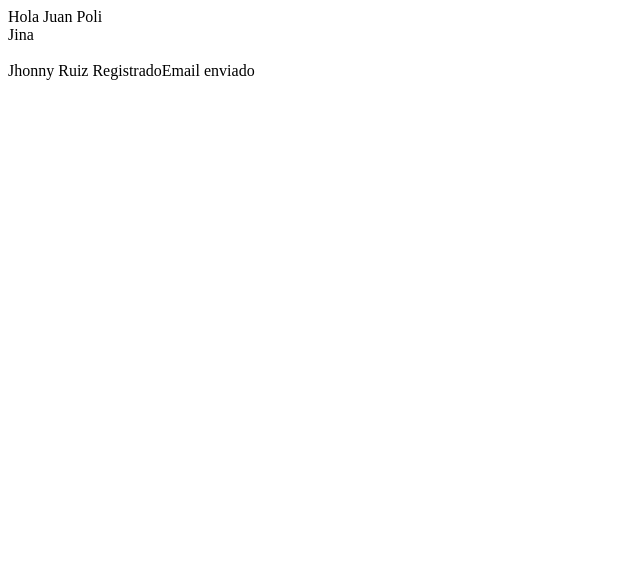
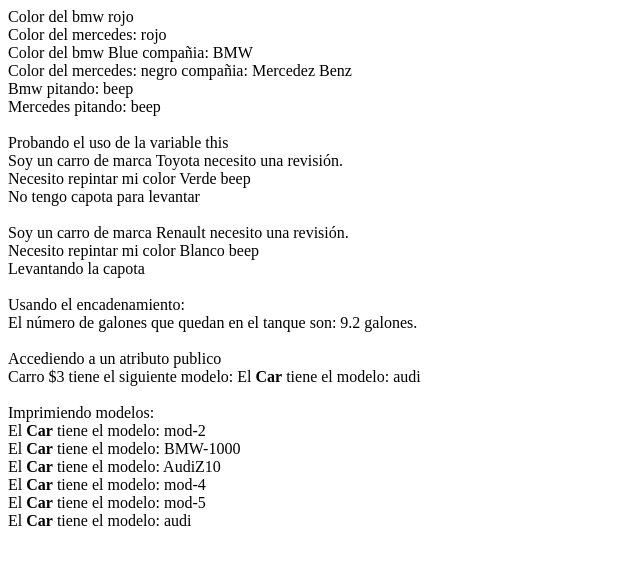
Before and after one commit to Darismi/proyecto01_juan_jacobo, a PHP site: page /ClasesObjetos.php in a window 1280 px wide. Shown: the top 565 px of the page, without its empty margins (0-640 px from the left). Run offline with PHP 8.4, Linux system fonts and the light colour scheme.

Commit message:
ultimos ajustes clases y objetos

```diff
--- a/Car.php
+++ b/Car.php
@@ -1,24 +1,56 @@
 <?php
 class Car {
+
 	public $empresa;
 	public $color = "rojo";
 	public $tieneCapota = "true";
+	public $contenidoTanque;
+	private $modelo = "Sin definir";
+
+	public function __construct($mod = "Sin definir"){
+		if($mod != "Sin definir"){
+			$this -> modelo = $mod;
+		}
+
+	}
+
+	private $modelos_permitidos = array("audi", "mazda", "mercedez", "lamborgini");
 
 	public function pitar(){
 		return "beep";
 	}
 
 	public function pedirRevision(){
-		return "Soy un carro de marca".$this->empresa. " necesito una revisión.
-				<br/> Necesito repintar mi color ". $this->color;
+		return "Soy un carro de marca ".$this->empresa. " necesito una revisión.
+				<br/> Necesito repintar mi color ". $this->color. " ". $this -> pitar();
 	}
 
 	public function levantarCapota(){
 		if ($this->tieneCapota){
-			return "Levantando capota";
+			return "Levantando la capota";
 		}else{
-			return "No tengo capota";
+			return "No tengo capota para levantar";
 		}
 	}
 
+	public function llenar($cantidad){
+		$this -> contenidoTanque += $cantidad;
+		return $this;
+	}
+
+	public function correr($kilometros){
+		$galonesConsumidos = $kilometros / 50;
+		$this -> contenidoTanque -= $galonesConsumidos;
+		return $this;
+	}
+
+	public function getModelo(){
+		return "El <b>" . __CLASS__ . "</b> tiene el modelo: ". $this -> modelo;
+	}
+
+	public function setModelo($mod){
+		if(in_array($mod, $this->modelos_permitidos)) $this -> modelo = $mod;
+		else $this -> modelo = "sin definir";
+	}
+
 }
--- a/ClasesObjetos.php
+++ b/ClasesObjetos.php
@@ -8,11 +8,12 @@
 </head>
 <body>
 	<?php
-        //require 'Car.php';
-        require 'Usuario.php';
+        require 'Car.php';
+        //require 'Usuario.php';
     ?>
 
     <?php
+    /*
         $usuario1 = new Usuario("","");
         $usuario2 = new Usuario("","");
         $usuario3 = new Usuario("","");
@@ -38,16 +39,13 @@
         $usuario3->getNombre();
 
         $usuario5->getNombreCompleto();
+    */
 
 
 
-
-
-
-    /*
-        $mercedes = new Car();
-        $bmw = new Car();
-        $audi = new Car();
+        $mercedes = new Car("BMW-1000");
+        $bmw = new Car("mod-2");
+        $audi = new Car("AudiZ10");
 
         echo "Color del bmw $bmw->color";
         echo "<br/>";
@@ -67,10 +65,10 @@
         echo "<br/>";
         echo "Mercedes pitando: ".$mercedes->pitar();
 
-        echo "<br/><br/> Probando el uso de this";
-
-        $carro1 = new Car();
-        $carro2 = new Car;
+        echo "<br/><br/> Probando el uso de la variable this";
+        echo "<br/>";
+        $carro1 = new Car("mod-4");
+        $carro2 = new Car("mod-5");
 
         $carro1->tieneCapota = false;
         $carro1->empresa = "Toyota";
@@ -80,11 +78,24 @@
         $carro2->color = "Blanco";
 
         echo $carro1->pedirRevision();
+        echo "<br/>";
         echo $carro1->levantarCapota();
         echo "<br/><br/>";
         echo $carro2 -> pedirRevision();
+        echo "<br/>";
         echo $carro2 -> levantarCapota();
-    */
+        echo "<br/><br/> Usando el encadenamiento:";
+        $carro3 = new Car("mod-6");
+        $gasolina = $carro3 -> llenar(10) -> correr(40) -> contenidoTanque;
+        echo "<br/>El número de galones que quedan en el tanque son: ". $gasolina . " galones.";
+        echo "<br/><br/> Accediendo a un atributo publico ";
+        $carro3 -> setModelo("audi");
+        //$carro3 -> modelo = "Audi";
+        echo "<br/> Carro $3 tiene el siguiente modelo: ". $carro3 -> getModelo();
+
+        echo "<br/><br/>Imprimiendo modelos: <br/>".$bmw -> getModelo() . "<br/>".
+        $mercedes ->getModelo()."<br/>". $audi->getModelo()."<br/>".
+        $carro1->getModelo()."<br/>".$carro2->getModelo()."<br/>".$carro3->getModelo()."<br/>";
     ?>
 </body>
 </html>
--- a/Usuario.php
+++ b/Usuario.php
@@ -3,15 +3,13 @@
 class Usuario {
 
 	public $nombre;
-	public $apellido ;
-
+	public $apellido;
 
 
 	public function __construct($nom, $ape) {
 		$nombre = $nom;
 		$apellido = $ape;
 	}
-
 
 	public function saludar() {
 		echo "Hola ".$this->nombre." ".$this->apellido;
```
